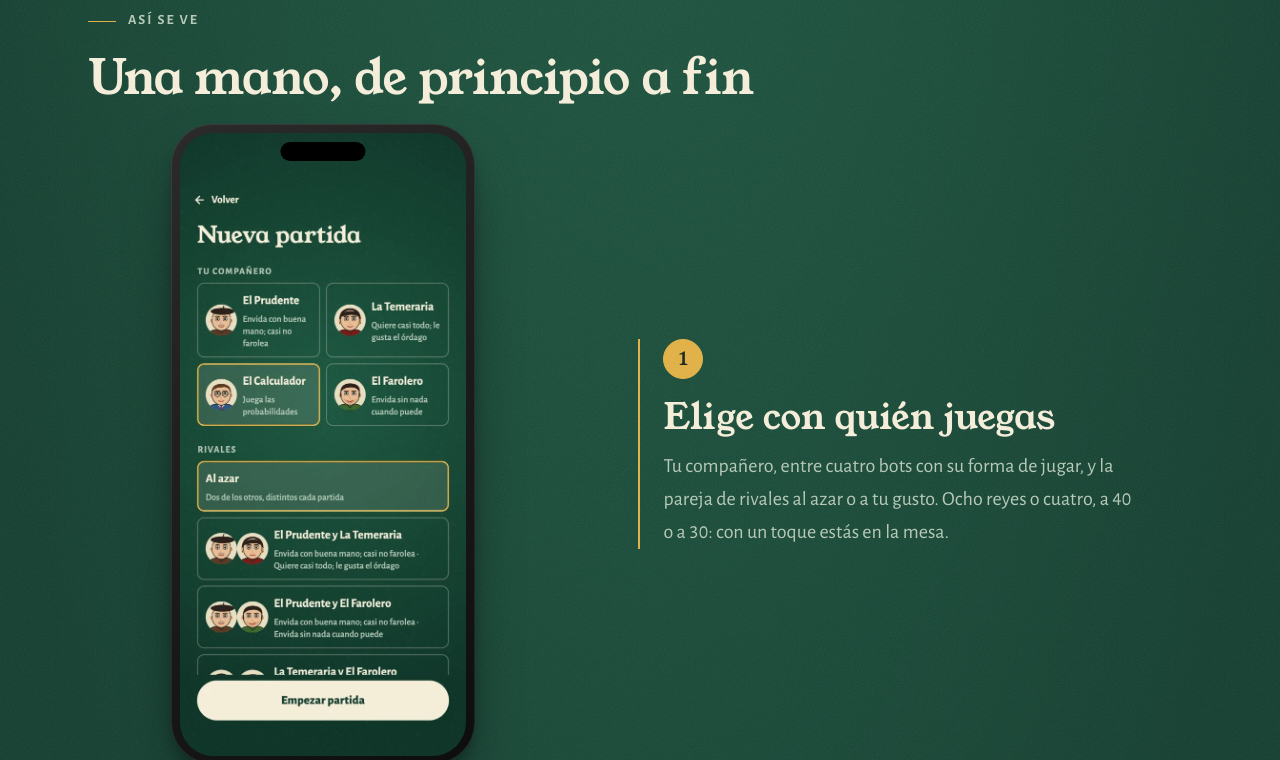
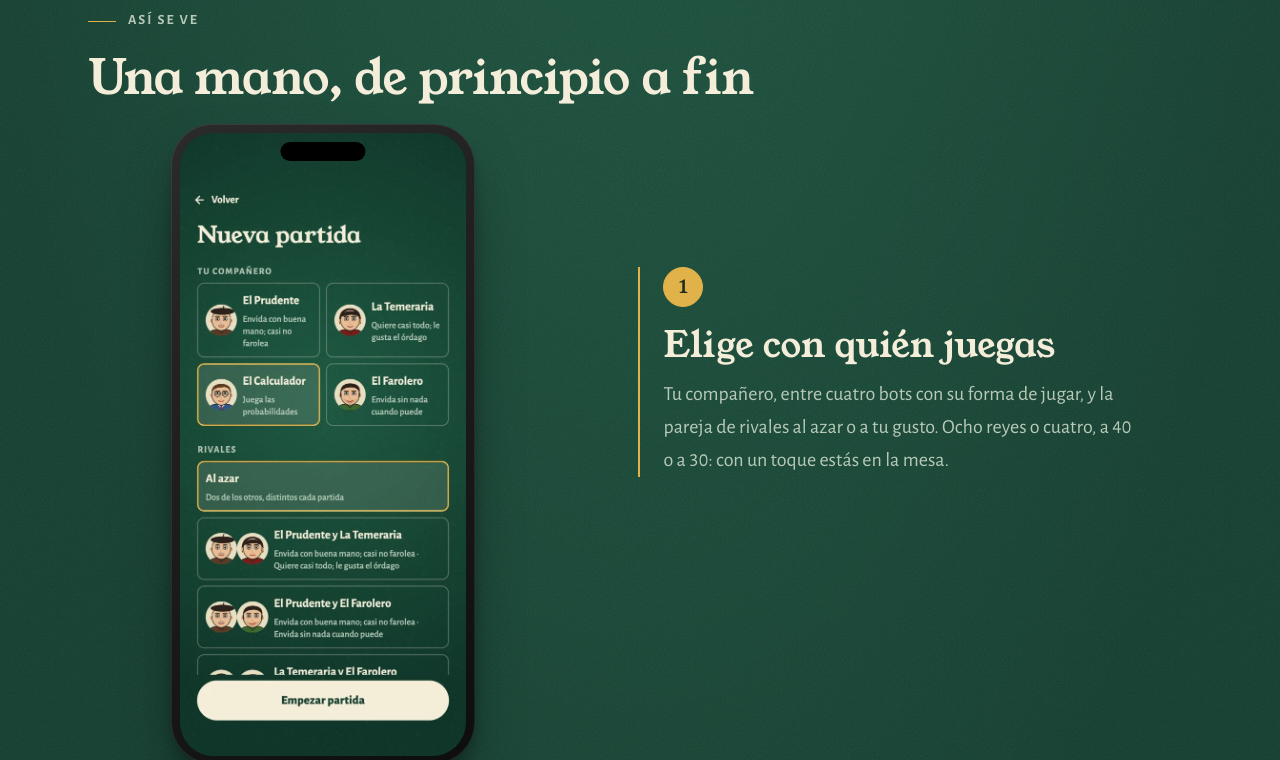
Before and after one commit to clarriu97/masmus-landing, a website built with Vite: page index.html in a window 1280 px wide. Shown: the part 2700-3460 px from the top of the page. Built offline with nearby package versions, Linux system fonts and the light colour scheme.

Commit message:
fix: shorter story steps, less empty felt between them

```diff
--- a/src/styles/main.css
+++ b/src/styles/main.css
@@ -425,7 +425,7 @@ body {
   .js .story-step {
     display: flex;
     align-items: center;
-    min-height: 80svh;
+    min-height: 62svh;
   }
 
   .js .step-phone {
```
